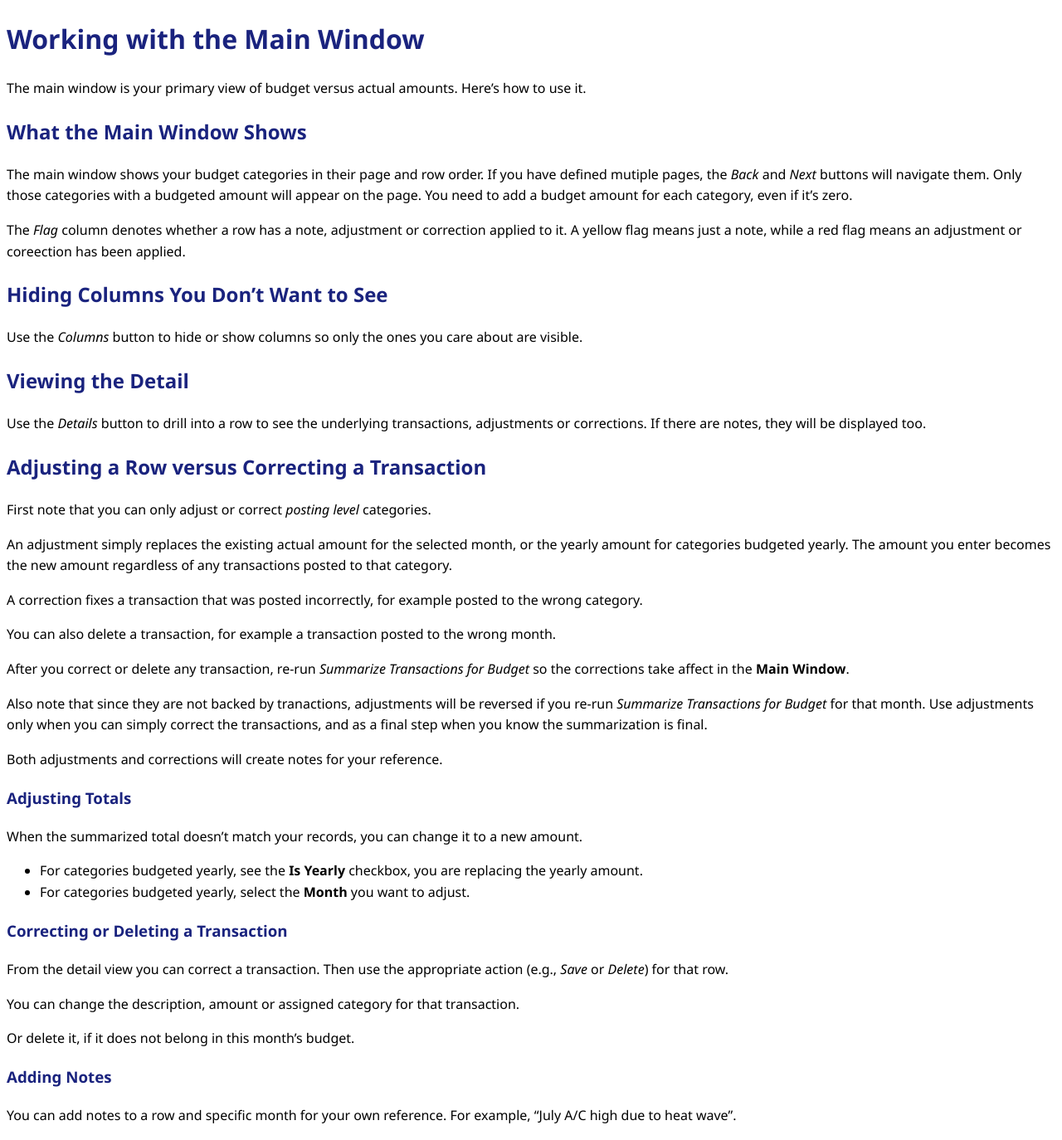
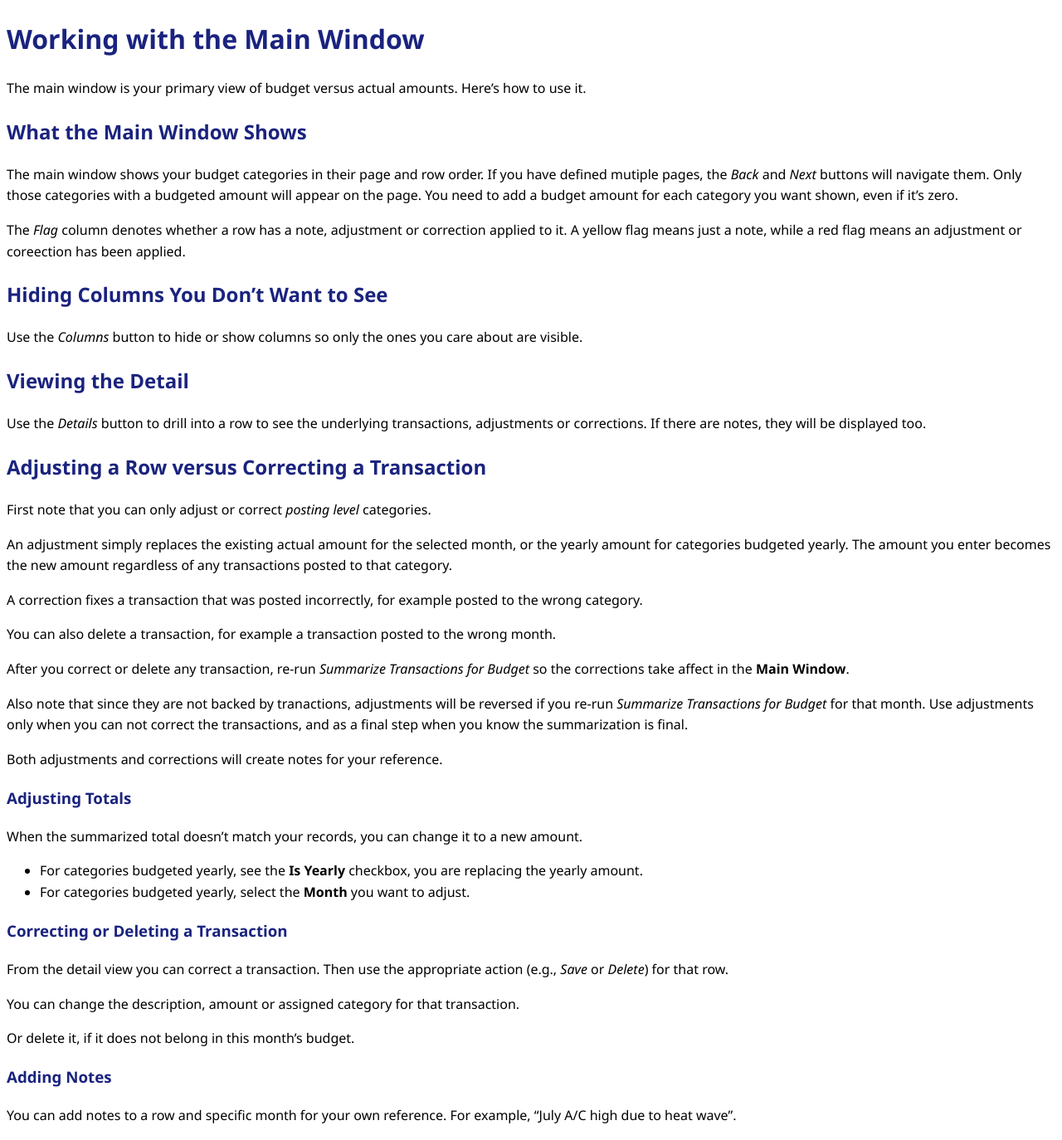
Before and after one commit to chudave1/Buddy-the-Budget-Helper-Release, a Jekyll site: the page built from docs/main-window.md, in a window 1280 px wide. Shown: the whole page at 83% size. Built offline with Jekyll 4.4.1, drawn with Linux system fonts in a browser that asks for light colours.

Commit message:
Workimg cleanup for adjustments

```diff
--- a/docs/main-window.md
+++ b/docs/main-window.md
@@ -6,7 +6,7 @@ title: Main Window
 The main window is your primary view of budget versus actual amounts. Here's how to use it.
 
 ## What the Main Window Shows
-The main window shows your budget categories in their page and row order.  If you have defined mutiple pages, the *Back* and *Next* buttons will navigate them.  Only those categories with a budgeted amount will appear on the page. You need to add a budget amount for each category, even if it's zero.
+The main window shows your budget categories in their page and row order.  If you have defined mutiple pages, the *Back* and *Next* buttons will navigate them.  Only those categories with a budgeted amount will appear on the page. You need to add a budget amount for each category you want shown, even if it's zero.
 
 The *Flag* column denotes whether a row has a note, adjustment or correction applied to it.  A yellow flag means just a note, while a red flag means an adjustment or coreection has been applied.
 
@@ -27,7 +27,7 @@ You can also delete a transaction, for example a transaction posted to the wrong
 
 After you correct or delete any transaction, re-run *Summarize Transactions for Budget* so the corrections take affect in the **Main Window**.
 
-Also note that since they are not backed by tranactions, adjustments will be reversed if you re-run  *Summarize Transactions for Budget* for that month.  Use adjustments only when you can simply correct the transactions, and as a final step when you know the summarization is final.
+Also note that since they are not backed by tranactions, adjustments will be reversed if you re-run  *Summarize Transactions for Budget* for that month.  Use adjustments only when you can not correct the transactions, and as a final step when you know the summarization is final.
 
 Both adjustments and corrections will create notes for your reference.
 
```
